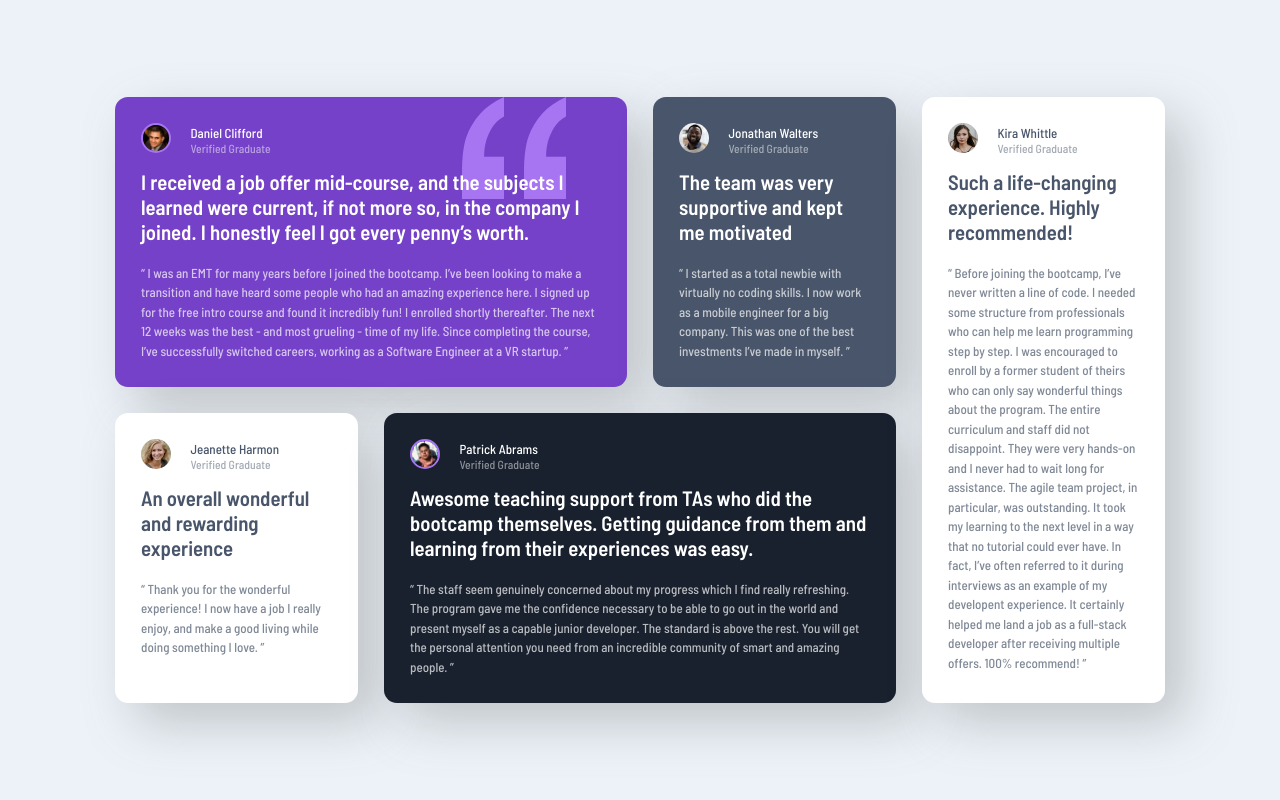
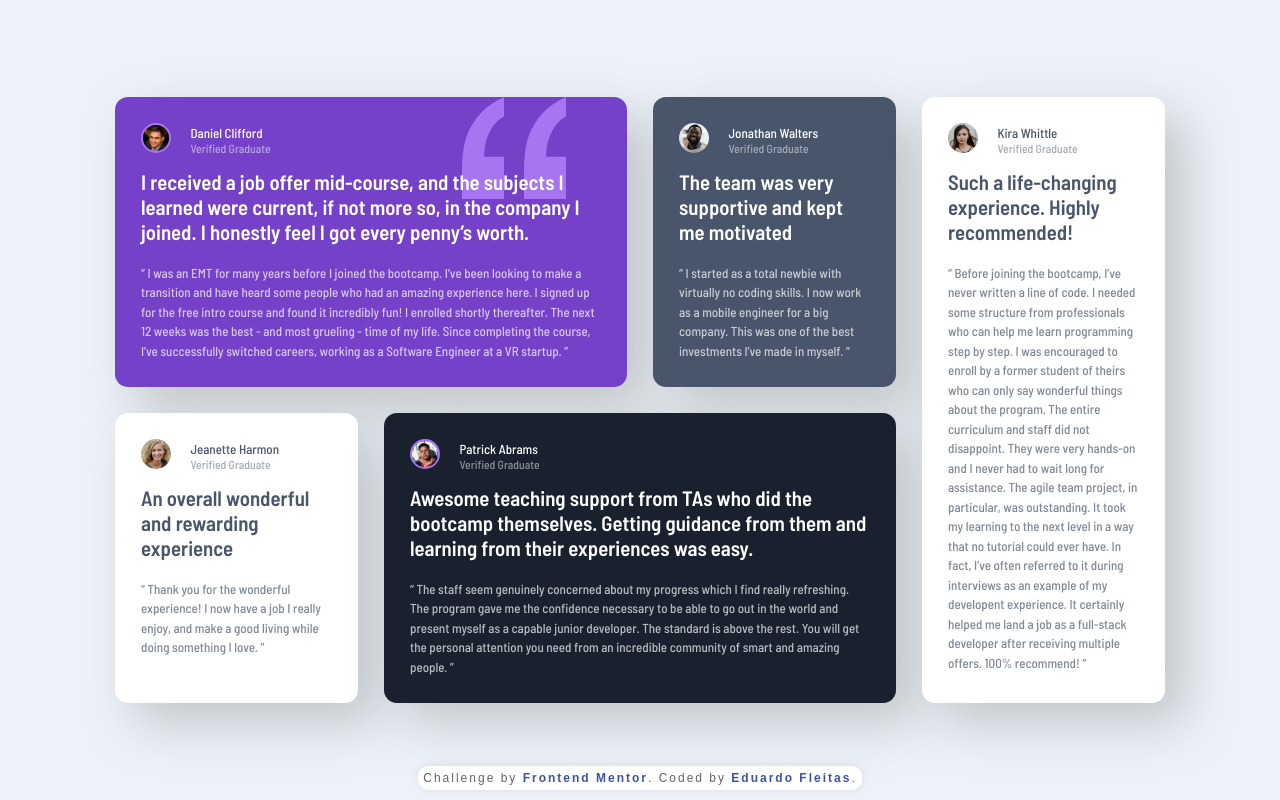
Before and after one commit to KTrick01/Testimonials-grid-section, a plain HTML site: page index.html in a window 1280 px wide. Drawn offline with Linux system fonts and the light colour scheme.

Commit message:
Attribution add

```diff
--- a/css/styles.css
+++ b/css/styles.css
@@ -40,6 +40,7 @@ body {
 }
 
 .gridContainer {
+    will-change: transform;
     box-shadow: 20px 20px 50px hsla(210, 1%, 43%, 0.336);
     padding: 2rem;
     border-radius: 1rem;
@@ -135,6 +136,7 @@ body {
 
 @media (max-width: 850px) {
     .testimonials {
+        margin-bottom: 4rem;
         grid-template-areas:
 
             "daniel daniel daniel daniel"
--- a/index.html
+++ b/index.html
@@ -9,7 +9,12 @@
   <link rel="icon" type="image/png" sizes="32x32" href="./images/favicon-32x32.png">
   <link rel="stylesheet" href="css/styles.css">
   <title>Frontend Mentor | [Challenge Name Here]</title>
-
+  <style>
+    .attribution {position: fixed; bottom: 0; box-shadow: 0 0 10px rgba(0, 0, 0, 0.082); border-radius: 10px; padding: 5px; background-color: rgb(255, 255, 255); width: max-content; margin: 10px auto; font-size: clamp(5px, 2vw, 12px); font-family: sans-serif; text-align: center; letter-spacing: 2px; color: rgba(0, 0, 0, 0.61);}
+    .attribution a { position: relative; display: inline-block; transition: .3s; color: hsl(228, 45%, 44%); text-decoration: none; font-weight: bold; }
+    .attribution a::after { transition: .3s; content: " "; width: 0; height: 2px; background-color: rgb(38, 0, 255); position: absolute; inset: 0; top: 13px; left: 50%;}
+    .attribution a:hover::after { width: 100%; transform: translateX(-50%);}
+  </style>
 </head>
 
 <body>
@@ -152,7 +157,10 @@
   </main>
 
 
-
+  <div class="attribution">
+    Challenge by <a href="https://www.frontendmentor.io?ref=challenge" target="_blank">Frontend Mentor</a>.
+    Coded by <a href="https://www.frontendmentor.io/profile/KTrick01">Eduardo Fleitas</a>.
+  </div>
 </body>
 
 </html>
```
